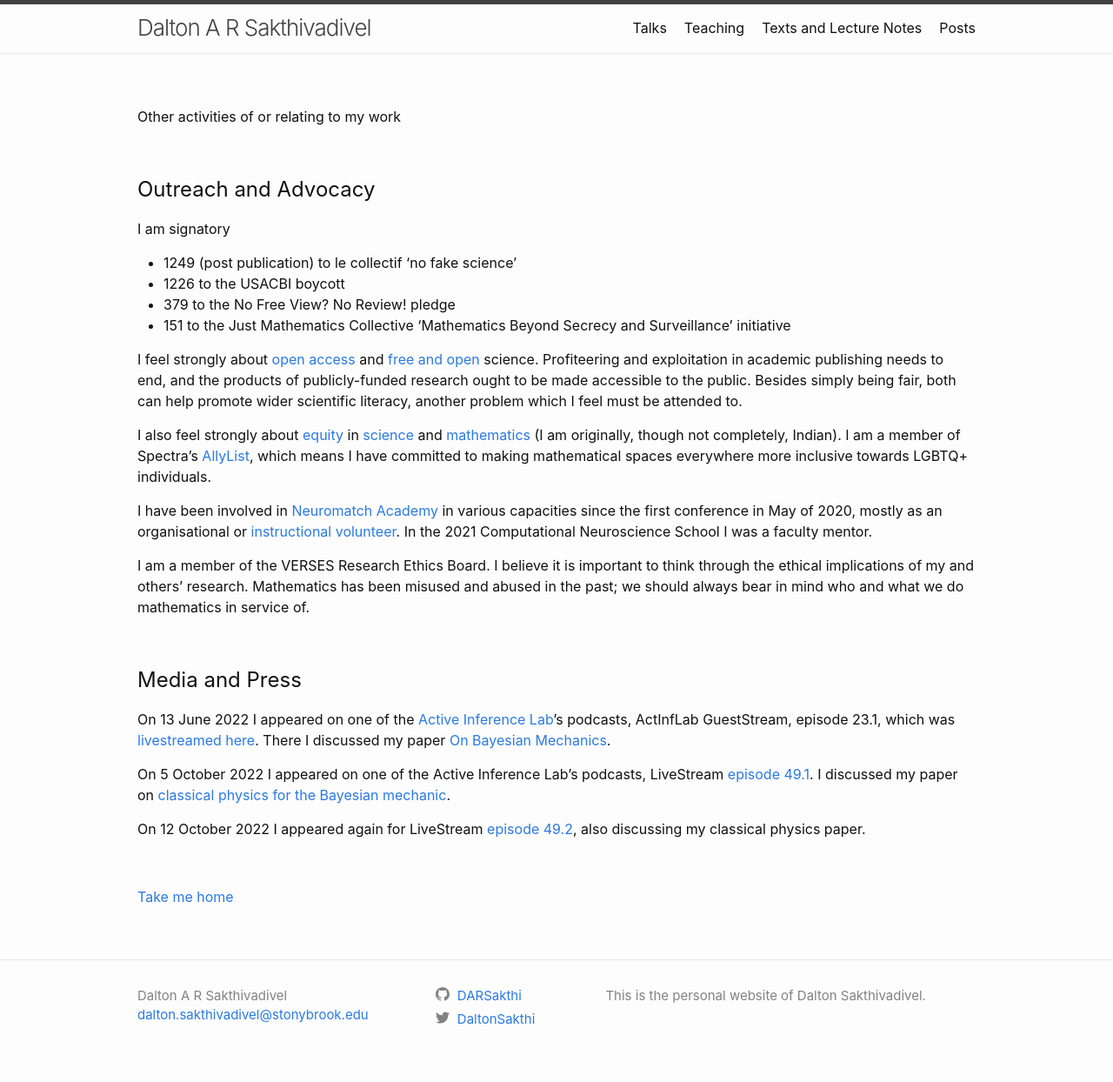
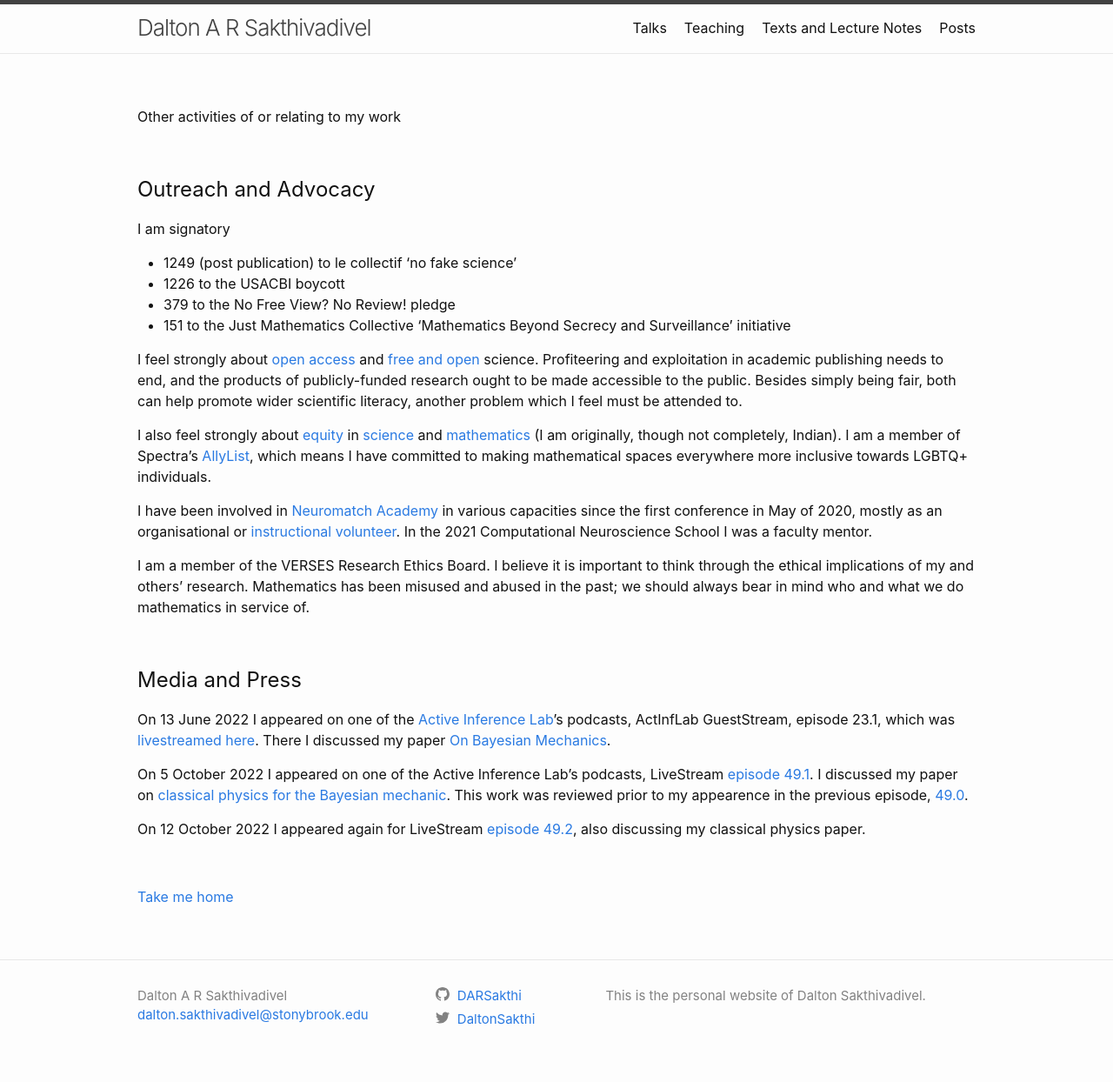
Before and after one commit to DARSakthi/DARSakthi.github.io, a Jekyll site: the page built from other.markdown, in a window 1280 px wide. Shown: the whole page at 87% size. Built offline with Jekyll 4.4.1, drawn with Linux system fonts in a browser that asks for light colours.

Commit message:
Added placeholder

```diff
--- a/other.markdown
+++ b/other.markdown
@@ -29,7 +29,7 @@ I am a member of the VERSES Research Ethics Board. I believe it is important to
 
 On 13 June 2022 I appeared on one of the [Active Inference Lab](https://www.activeinference.org/home)'s podcasts, ActInfLab GuestStream, episode 23.1, which was [livestreamed here](https://youtu.be/igY9iyowesc). There I discussed my paper [On Bayesian Mechanics](https://arxiv.org/abs/2205.11543).
 
-On 5 October 2022 I appeared on one of the Active Inference Lab's podcasts, LiveStream [episode 49.1](https://www.youtube.com/watch?v=dAtC-Enmc8M). I discussed my paper on [classical physics for the Bayesian mechanic](https://arxiv.org/abs/2206.12996).
+On 5 October 2022 I appeared on one of the Active Inference Lab's podcasts, LiveStream [episode 49.1](https://www.youtube.com/watch?v=dAtC-Enmc8M). I discussed my paper on [classical physics for the Bayesian mechanic](https://arxiv.org/abs/2206.12996). This work was reviewed prior to my appearence in the previous episode, [49.0](...).
 
 On 12 October 2022 I appeared again for LiveStream [episode 49.2](https://www.youtube.com/watch?v=2SuBJBEg9LI), also discussing my classical physics paper.
 
```
